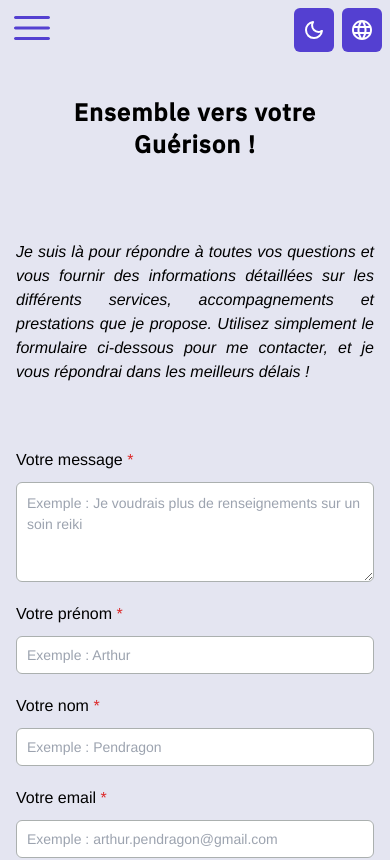
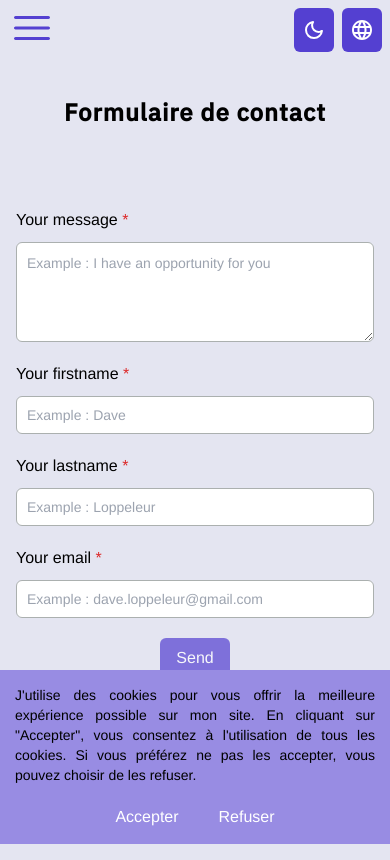
Before and after one commit to robinPoncon/portfolio2024, a Next.js app: page /en/contact in a window 390 px wide. Shown: the top 860 px of the page. Built offline with nearby package versions, Linux system fonts and the light colour scheme.

Commit message:
fix form + add cookie bar + debug responsive menu

```diff
--- a/messages/en.json
+++ b/messages/en.json
@@ -60,5 +60,17 @@
 		"company": "Company",
 		"formation": "Formation",
 		"read-more": "Read more"
+	},
+
+	"ContactPage": {
+		"your-message": "Your message",
+		"your-message-placeholder": "Example : I have an opportunity for you",
+		"your-firstname": "Your firstname",
+		"your-firstname-placeholder": "Example : Dave",
+		"your-lastname": "Your lastname",
+		"your-lastname-placeholder": "Example : Loppeleur",
+		"your-email": "Your email",
+		"your-email-placeholder": "Example : dave.loppeleur@gmail.com",
+		"send": "Send"
 	}
 }
--- a/messages/fr.json
+++ b/messages/fr.json
@@ -60,5 +60,17 @@
 		"company": "Entreprise",
 		"formation": "Formation",
 		"read-more": "En savoir plus"
+	},
+
+	"ContactPage": {
+		"your-message": "Votre message",
+		"your-message-placeholder": "Exemple : J'ai une opportunité à vous proposer",
+		"your-firstname": "Votre prénom",
+		"your-firstname-placeholder": "Exemple : Dave",
+		"your-lastname": "Votre nom",
+		"your-lastname-placeholder": "Exemple : Loppeleur",
+		"your-email": "Votre email",
+		"your-email-placeholder": "Exemple : dave.loppeleur@gmail.com",
+		"send": "Envoyer"
 	}
 }
--- a/src/app/[locale]/contact/page.tsx
+++ b/src/app/[locale]/contact/page.tsx
@@ -1,16 +1,18 @@
 "use client";
 
-import { formDataToObject } from "@/app/_utils/form";
-import { useCallback, useContext, useEffect } from "react";
+import CustomInput from "../../_components/Form/CustomInput/CustomInput";
+import CustomTextarea from "../../_components/Form/CustomTextarea/CustomTextarea";
+import useCustomForm from "../../_components/Form/UseCustomForm/UseCustomForm";
+import { useContext, useEffect } from "react";
 import FlashMessagesContext from "@/app/_context/FlashMessagesContext";
 import { useLoader } from "@/app/_context/LoaderContext";
-import useCustomForm from "@/app/_components/Form/UseCustomForm/UseCustomForm";
-import CustomTextarea from "@/app/_components/Form/CustomTextarea/CustomTextarea";
-import CustomInput from "@/app/_components/Form/CustomInput/CustomInput";
+import { formDataToObject } from "@/app/_utils/form";
+import { useTranslations } from "next-intl";
 
 const ContactPage = () => {
 	const flashMessage = useContext(FlashMessagesContext);
 	const { isLoading, showLoader, hideLoader } = useLoader();
+	const t = useTranslations("ContactPage");
 
 	useEffect(() => {
 		if (typeof window !== "undefined") {
@@ -85,88 +87,66 @@ const ContactPage = () => {
 				name: "email",
 				value: "",
 				validator: "email"
-			},
-			{
-				name: "phoneNumber",
-				value: "",
-				validator: "phoneNumber"
 			}
 		],
 		getSubmit
 	);
 
-	const memoizedHandleChange = useCallback(handleChange, [handleChange]);
-
 	return (
 		<div className={`flex flex-col gap-16 py-20 px-4 lg:px-24 ${isLoading ? "blur-md" : ""}`}>
 			<h1 className="titleFont font-semibold text-2xl text-center mx-auto w-fit customBorderBlue p-4 md:text-4xl">
-				Ensemble vers votre Guérison !
+				Formulaire de contact
 			</h1>
-			<p className="italic text-justify md:max-w-3xl mx-auto">
-				Je suis là pour répondre à toutes vos questions et vous fournir des informations
-				détaillées sur les différents services, accompagnements et prestations que je
-				propose. Utilisez simplement le formulaire ci-dessous pour me contacter, et je vous
-				répondrai dans les meilleurs délais !
-			</p>
 			<div className="flex flex-col gap-16 justify-between lg:flex-row">
 				<form
 					className="gap-5 flex flex-col lg:w-2/3"
 					onSubmit={handleSubmit}
 				>
 					<CustomTextarea
-						label="Votre message"
+						label={t("your-message")}
 						name="message"
-						placeholder="Exemple : Je voudrais plus de renseignements sur un soin reiki"
+						placeholder={t("your-message-placeholder")}
 						required
 						validator={formDatas[0].validator}
 						defaultValue={formDatas[0].value}
-						returnedValue={memoizedHandleChange}
+						returnedValue={handleChange}
 					/>
 					<div className="flex flex-col gap-5 xl:flex-row">
 						<CustomInput
-							label="Votre prénom"
+							label={t("your-firstname")}
 							name="firstName"
-							placeholder="Exemple : Arthur"
+							placeholder={t("your-firstname-placeholder")}
 							required
 							validator={formDatas[1].validator}
 							defaultValue={formDatas[1].value}
-							returnedValue={memoizedHandleChange}
+							returnedValue={handleChange}
 						/>
 						<CustomInput
-							label="Votre nom"
+							label={t("your-lastname")}
 							name="lastName"
-							placeholder="Exemple : Pendragon"
+							placeholder={t("your-lastname-placeholder")}
 							required
 							validator={formDatas[2].validator}
 							defaultValue={formDatas[2].value}
-							returnedValue={memoizedHandleChange}
+							returnedValue={handleChange}
 						/>
 					</div>
 					<div className="flex flex-col gap-5 xl:flex-row">
 						<CustomInput
-							label="Votre email"
+							label={t("your-email")}
 							name="email"
-							placeholder="Exemple : arthur.pendragon@gmail.com"
+							placeholder={t("your-email-placeholder")}
 							required
 							validator={formDatas[3].validator}
 							defaultValue={formDatas[3].value}
-							returnedValue={memoizedHandleChange}
-						/>
-						<CustomInput
-							label="Votre numéro de téléphone"
-							name="phoneNumber"
-							placeholder="Exemple : 0634567865"
-							required
-							validator={formDatas[4].validator}
-							defaultValue={formDatas[4].value}
-							returnedValue={memoizedHandleChange}
+							returnedValue={handleChange}
 						/>
 					</div>
 					<button
-						className={`actionBtn mt-5 ${isSubmitBtnDisabled ? "disabledBtn" : ""}`}
+						className={`bg-customViolet rounded-md px-4 py-2 w-fit mx-auto text-white ${isSubmitBtnDisabled ? "disabledBtn" : ""}`}
 						type="submit"
 					>
-						Envoyer
+						{t("send")}
 					</button>
 				</form>
 			</div>
--- a/src/app/[locale]/globals.scss
+++ b/src/app/[locale]/globals.scss
@@ -6,3 +6,8 @@
 	font-family: var(--font-IBM);
 	letter-spacing: 1px;
 }
+
+.disabledBtn {
+	pointer-events: none;
+	opacity: 0.7;
+}
--- a/src/app/[locale]/layout.tsx
+++ b/src/app/[locale]/layout.tsx
@@ -1,7 +1,5 @@
+import CookieBar from "../_components/CookieBar/CookieBar";
 import FixedMenu from "../_components/FixedMenu/FixedMenu";
-import LocaleSwitcher from "../_components/LocaleSwitcher/LocaleSwitcher";
-import ResponsiveMenu from "../_components/ResponsiveMenu/ResponsiveMenu";
-import ThemeSwitcher from "../_components/ThemeSwitcher/ThemeSwitcher";
 import { IBM_Font } from "./fonts";
 import "./globals.scss";
 import { Providers } from "./providers";
@@ -29,11 +27,9 @@ export default async function RootLayout({ children, params: { locale } }: RootL
 			<body className={`bg-lightBg dark:bg-darkBg ${IBM_Font.variable}`}>
 				<NextIntlClientProvider messages={messages}>
 					<Providers>
-						{/* <ResponsiveMenu locale={locale} />
-						<ThemeSwitcher />
-						<LocaleSwitcher /> */}
-						<FixedMenu/>
+						<FixedMenu />
 						<main className="flex flex-col flex-1 max-w-6xl w-full">{children}</main>
+						<CookieBar />
 					</Providers>
 				</NextIntlClientProvider>
 			</body>
--- /dev/null
+++ b/src/app/_components/CookieBar/CookieBar.scss
@@ -0,0 +1,19 @@
+.cookieBarComponent {
+	background-color: #988ce3;
+	color: black;
+	display: flex;
+	position: fixed;
+	justify-content: space-between;
+	bottom: 0;
+	padding: 15px;
+	width: 100%;
+	z-index: 10;
+	button {
+		color: white;
+		transition: color 0.5s, text-shadow 0.5s;
+		&:hover,
+		&:active {
+			color: #5440d1;
+		}
+	}
+}
--- /dev/null
+++ b/src/app/_components/CookieBar/CookieBar.tsx
@@ -0,0 +1,41 @@
+"use client";
+
+import { useEffect, useState } from "react";
+import "./CookieBar.scss";
+
+const CookieBar = () => {
+	const [consent, setConsent] = useState<boolean | null>(false);
+
+	useEffect(() => {
+		setConsent(localStorage?.getItem("cookieConsentPortfolio") === "true" ? true : null);
+	}, []);
+
+	const handleAccept = () => {
+		localStorage.setItem("cookieConsentPortfolio", "true");
+		setConsent(true);
+	};
+
+	const handleDecline = () => {
+		localStorage.setItem("cookieConsentPortfolio", "false");
+		setConsent(false);
+	};
+
+	return consent === null ? (
+		<div className="cookieBarComponent flex-col md:flex-row md:gap-10 lg:gap-20 xl:gap-80 xl:px-5">
+			<div className="text-sm text-justify">
+				<p>
+					J'utilise des cookies pour vous offrir la meilleure expérience possible sur mon
+					site. En cliquant sur "Accepter", vous consentez à l'utilisation de tous les
+					cookies. Si vous préférez ne pas les accepter, vous pouvez choisir de les
+					refuser.
+				</p>
+			</div>
+			<div className="flex gap-10 mt-5 justify-center md:mt-0">
+				<button onClick={handleAccept}>Accepter</button>
+				<button onClick={handleDecline}>Refuser</button>
+			</div>
+		</div>
+	) : null;
+};
+
+export default CookieBar;
--- a/src/app/_components/Form/CustomTextarea/CustomTextarea.tsx
+++ b/src/app/_components/Form/CustomTextarea/CustomTextarea.tsx
@@ -41,7 +41,7 @@ const CustomTextarea = ({
 		const validatorResult = validatorFunction(valueInput, errors, validator);
 		setErrors(validatorResult.errors);
 		setIsValidatedInput(validatorResult.isValidated);
-		returnedValue(name, valueInput, validatorResult.isValidated);
+		// returnedValue(name, valueInput, validatorResult.isValidated);
 		// eslint-disable-next-line react-hooks/exhaustive-deps
 	}, [valueInput]);
 
--- a/src/app/_components/LocaleSwitcher/LocaleSwitcher.tsx
+++ b/src/app/_components/LocaleSwitcher/LocaleSwitcher.tsx
@@ -23,7 +23,7 @@ const LocaleSwitcher = () => {
 		<button
 			onClick={() => setIsOpenBtn(!isOpenBtn)}
 			disabled={isPending}
-			className="bg-customViolet rounded-md px-2 py-2 m-2 w-fit flex flex-col gap-2 min-h-[44px]"
+			className="relative z-10 bg-customViolet rounded-md px-2 py-2 m-2 w-fit flex flex-col gap-2 min-h-[44px]"
 		>
 			<Image
 				className="mt-[2px]"
--- a/src/app/_components/ResponsiveMenu/ResponsiveMenu.tsx
+++ b/src/app/_components/ResponsiveMenu/ResponsiveMenu.tsx
@@ -32,7 +32,7 @@ const ResponsiveMenu = () => {
 				)}
 			</button>
 			{isMenuOpen && (
-				<nav className="fixed top-0 w-full h-full bg-lightBg dark:bg-darkBg pt-14 z-10">
+				<nav className="fixed w-full h-full bg-lightBg dark:bg-darkBg pt-10 z-10">
 					<ul className="absolute left-1/2 -translate-x-1/2 flex flex-col gap-4">
 						<NavigationLink
 							setIsMenuOpen={setIsMenuOpen}
--- a/src/middleware.ts
+++ b/src/middleware.ts
@@ -6,6 +6,7 @@ export default createMiddleware({
 
 	// Used when no locale matches
 	defaultLocale: "fr",
+
 	pathnames: {
 		"/skills": {
 			en: "/skills",
--- /dev/null
+++ b/src/not-found.tsx
@@ -0,0 +1,11 @@
+"use client";
+
+export default function NotFound() {
+	return (
+		<html>
+			<body>
+				<h1>Something went wrong</h1>
+			</body>
+		</html>
+	);
+}
```
